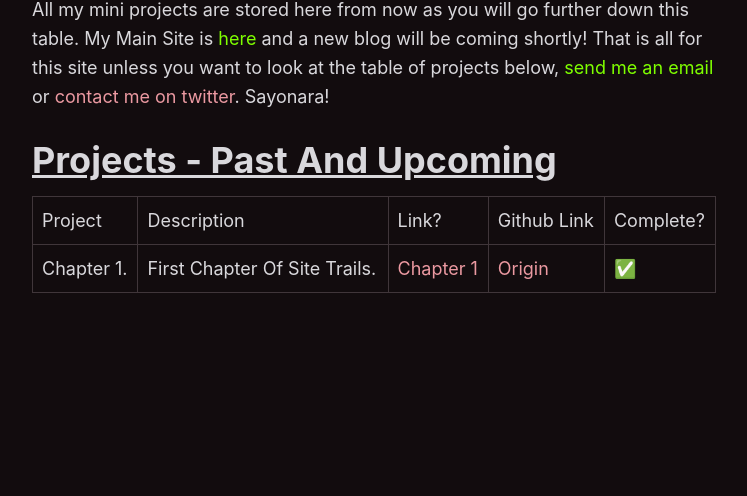
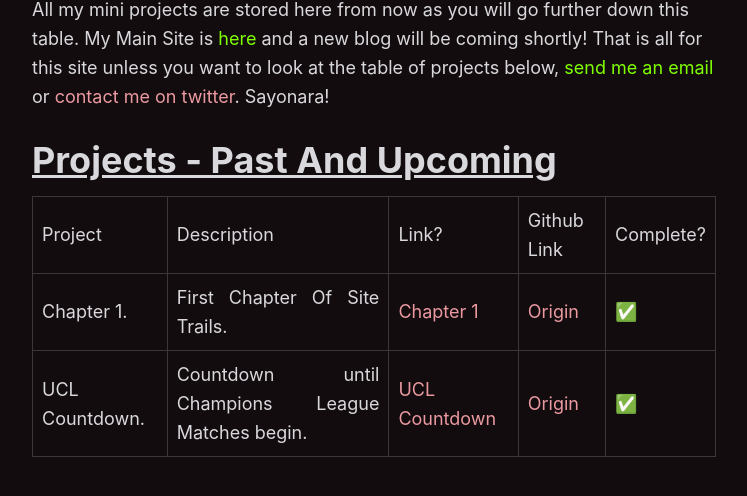
Before and after one commit to aezi-sources/aezi-sources.github.io, a plain HTML site: page index.html in a window 1280 px wide. Shown: the part 110-606 px from the top of the page, without its empty margins (266-1013 px from the left). Drawn offline with Linux system fonts and the light colour scheme.

Commit message:
Update index.html

```diff
--- a/index.html
+++ b/index.html
@@ -14,6 +14,7 @@
         <table>
             <h2><u>Projects - Past And Upcoming</u></h2>
             <thead>
+                <!-- Values -->
                 <td>Project</td>
                 <td>Description</td>
                 <td>Link?</td>
@@ -21,6 +22,7 @@
                 <td>Complete?</td>
             </thead>
             <tbody>
+                <!-- First Row -->
                 <tr>
                     <td>Chapter 1.</td>
                     <td>First Chapter Of Site Trails.</td>
@@ -28,6 +30,14 @@
                     <td><a href="//github.com/aezi-sources/chapter-1">Origin</a></td>
                     <td>✅</td>
                 </tr>
+                <!-- Second Row -->
+                <tr>
+                    <td>UCL Countdown.</td>
+                    <td>Countdown until Champions League Matches begin.</td>
+                    <td><a href="https://as.aezlo.com/ucl-countdown">UCL Countdown</a></td>
+                    <td><a href="//github.com/aezi-sources/ucl-countdown">Origin</a></td>
+                    <td>✅</td>
+                </tr>
             </tbody>
         </table>
     </body>
```
